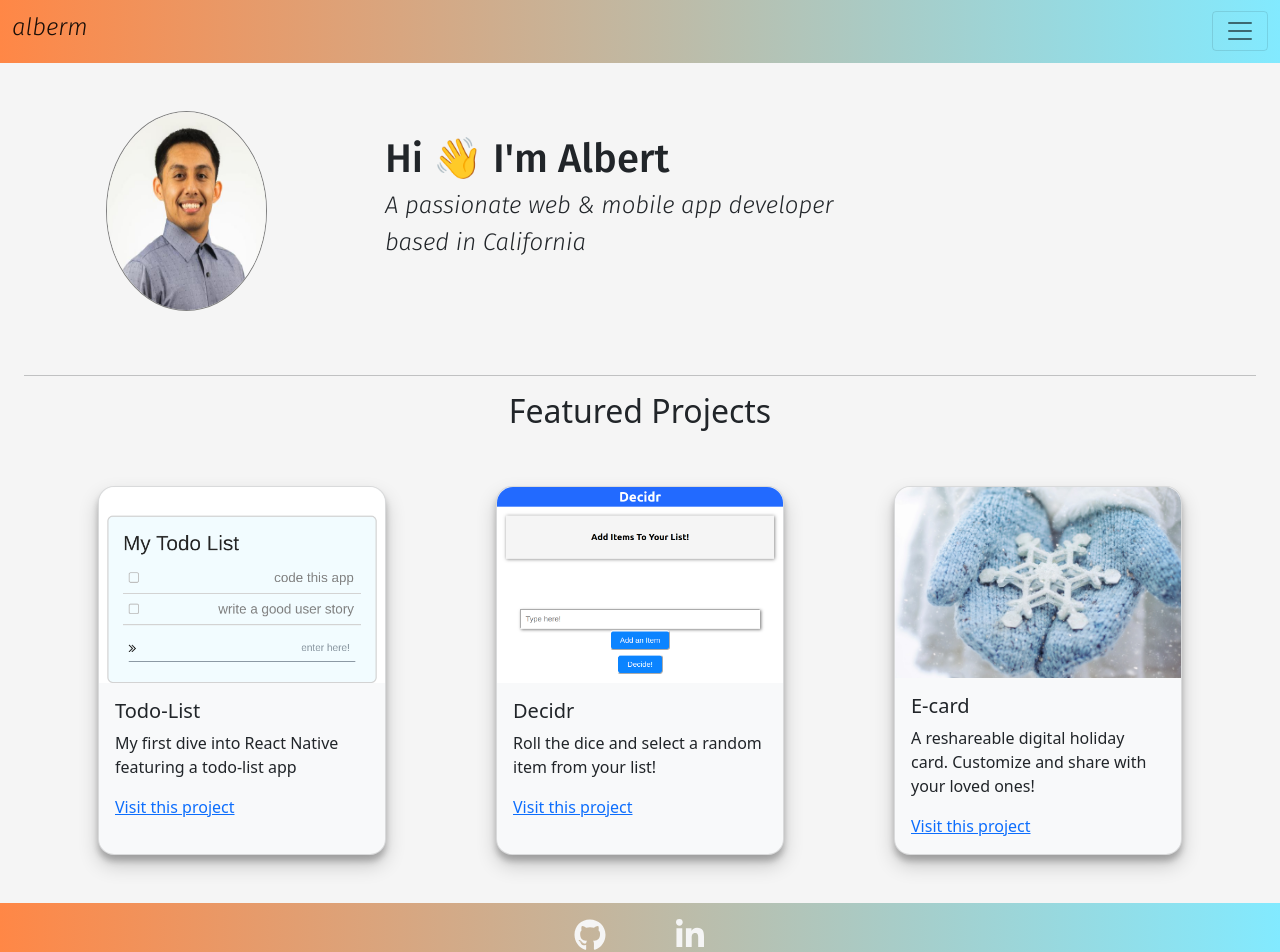
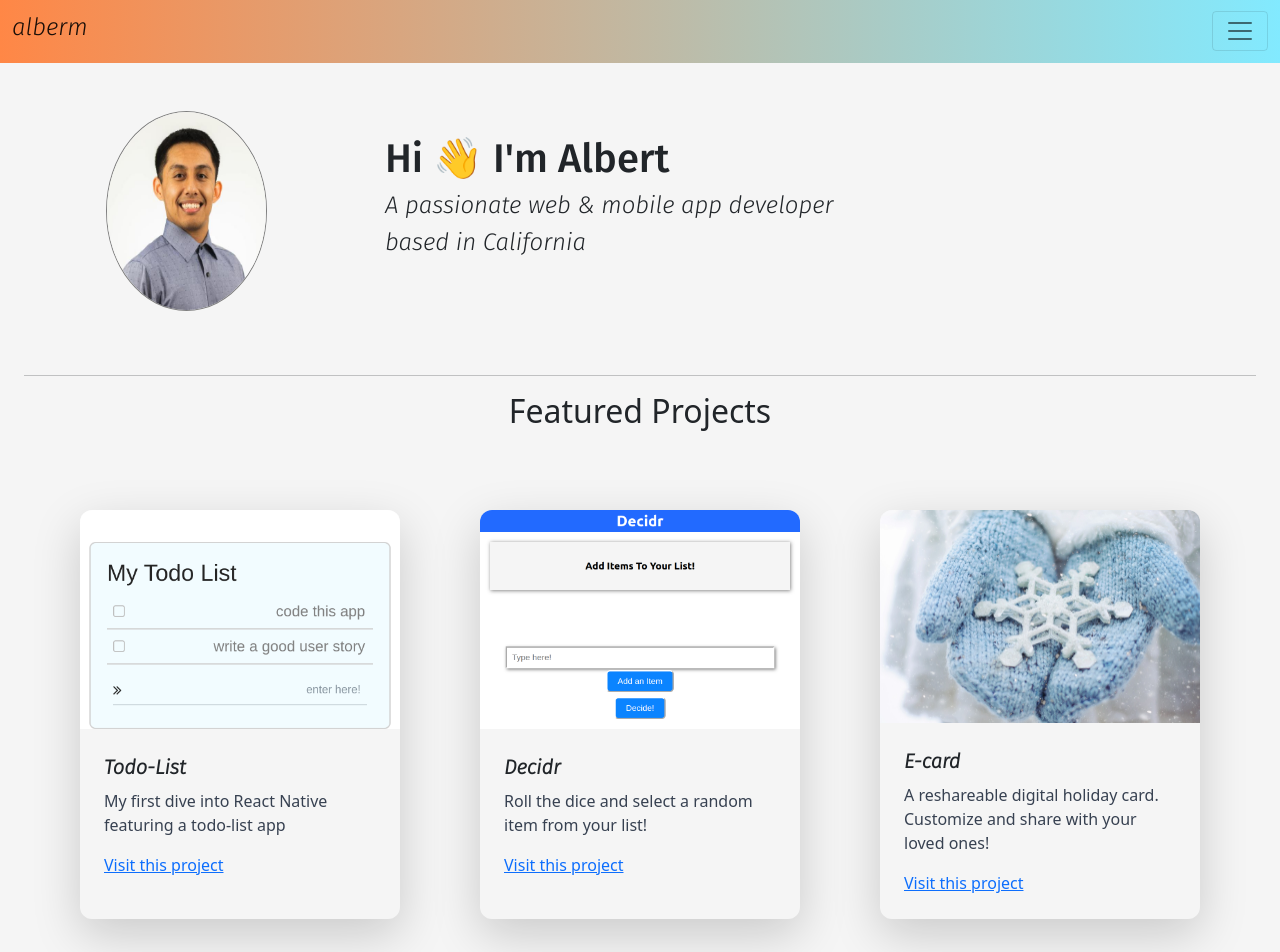
Before and after one commit to alberme/alberme.github.io, a React (Create React App) app: page /#/ in a window 1280 px wide. Shown: the top 952 px of the page. Built offline with nearby package versions, Linux system fonts and the light colour scheme.

Commit message:
refactor(ProjectCard): overhaul with tailwind styles

```diff
--- a/src/components/Home.js
+++ b/src/components/Home.js
@@ -37,13 +37,13 @@ export default function Home () {
           <h2>Featured Projects</h2>
         </Col>
       </Row>
-      <Row className='justify-content-evenly'>
+      <div className='flex flex-wrap justify-evenly mb-4 mt-4'>
           {
             cardList.map(([ title, description, link, img ], i) => (
               <ProjectCard key={i} title={title} description={description} link={link} img={img} />
             ))
           }
-      </Row>
+      </div>
     </Container>
   );
 }
--- a/src/components/ProjectCard.js
+++ b/src/components/ProjectCard.js
@@ -19,17 +19,17 @@ const StyledCard = styled(Card)`
 
 export default function ProjectCard ({ title, description, link, img }) {
   return (
-    <StyledCard bg="light">
-      <StyledCard.Img
-        variant="top"
+    <div className='max-w-xs rounded-xl mx-4 my-4 overflow-hidden shadow-lg'>
+      <img
+        className="w-full"
+        alt={`${title} preview`}
         src={img || placeholder}
-        style={{ borderTopLeftRadius: "1rem", borderTopRightRadius: "1rem", objectFit: "cover" }}
       />
-      <StyledCard.Body>
-        <StyledCard.Title>{title}</StyledCard.Title>
-        <StyledCard.Text>{description}</StyledCard.Text>
+      <div className="px-6 py-4">
+        <h4 className="font-bold text-xl mb-2">{title}</h4>
+        <p className="text-gray-700 text-base">{description}</p>
         <a target="_blank" rel="noreferrer" href={link}>Visit this project</a>
-      </StyledCard.Body>
-    </StyledCard>
+      </div>
+    </div>
   );
 }
```
